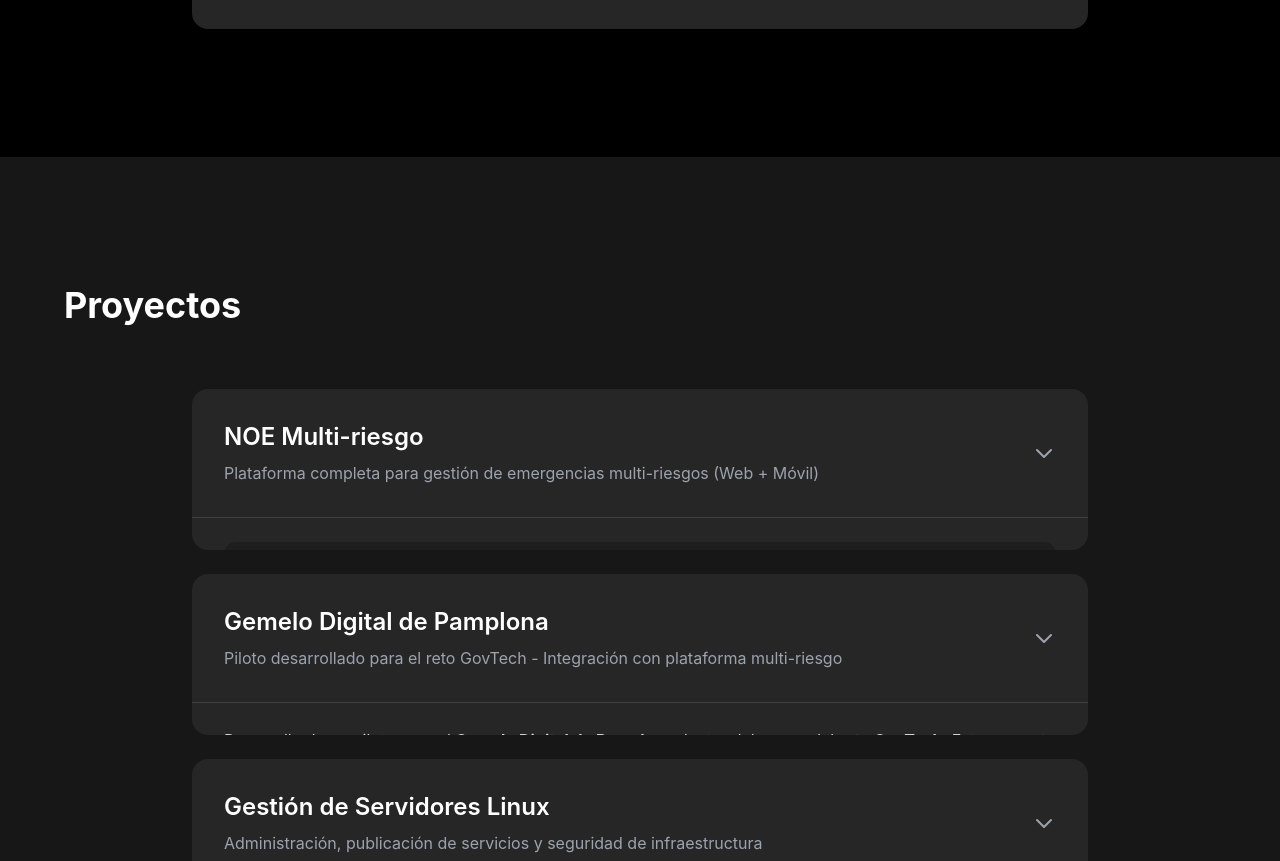
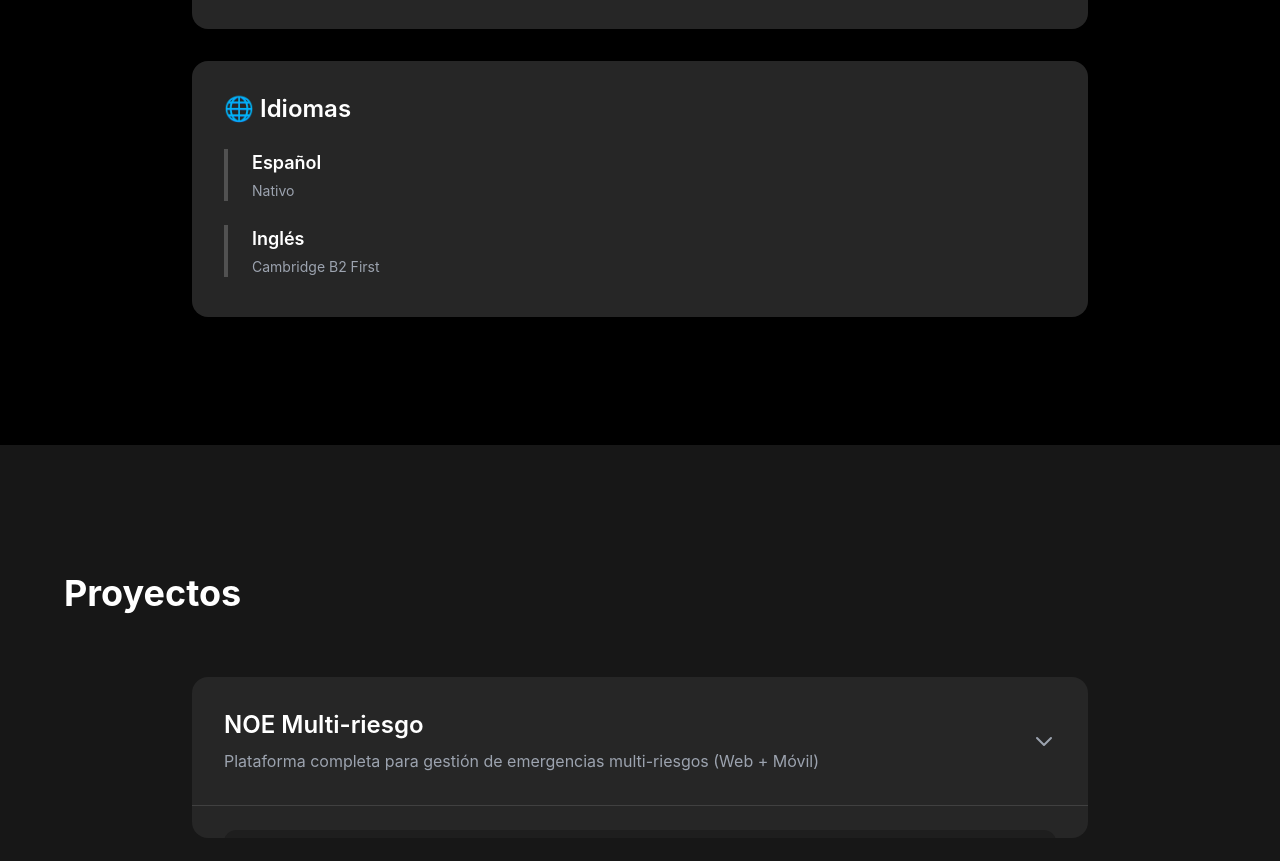
Before and after one commit to ivanarteta/portfolio, a website built with Vite: page index.html in a window 1280 px wide. Shown: the part 2997-3858 px from the top of the page. Built offline with nearby package versions, Linux system fonts and the light colour scheme.

Commit message:
añadido apartado de idiomas en la formacion

```diff
--- a/index.html
+++ b/index.html
@@ -390,6 +390,32 @@
                 </div>
               </div>
             </div>
+
+            <!-- Idiomas -->
+            <div class="bg-neutral-800 rounded-2xl p-8">
+              <h3 class="text-2xl font-semibold mb-6 text-white" data-i18n="languages">🌐 Idiomas</h3>
+              <div class="space-y-6">
+                <!-- Español -->
+                <div class="border-l-4 border-white/20 pl-6">
+                  <h4 class="text-lg font-semibold text-white mb-1" data-i18n="spanish">
+                    Español
+                  </h4>
+                  <p class="text-gray-400 text-sm" data-i18n="native">
+                    Nativo
+                  </p>
+                </div>
+
+                <!-- Inglés -->
+                <div class="border-l-4 border-white/20 pl-6">
+                  <h4 class="text-lg font-semibold text-white mb-1" data-i18n="english">
+                    Inglés
+                  </h4>
+                  <p class="text-gray-400 text-sm mb-2" data-i18n="englishCertification">
+                    Certificación B2 de Cambridge
+                  </p>
+                </div>
+              </div>
+            </div>
           </div>
         </div>
       </section>
--- a/src/translations.js
+++ b/src/translations.js
@@ -59,6 +59,11 @@ export const translations = {
     courseSymfony: "Guía definitiva para crear APIs con Symfony 5 y API Platform",
     courseAWS: "AWS Certified Cloud Practitioner (CLF-C02)",
     hours: "horas",
+    languages: "🌐 Idiomas",
+    spanish: "Español",
+    native: "Nativo",
+    english: "Inglés",
+    englishCertification: "Cambridge B2 First",
 
     // Projects
     projectsTitle: "Proyectos",
@@ -162,6 +167,11 @@ export const translations = {
     courseSymfony: "Complete Guide to Creating APIs with Symfony 5 and API Platform",
     courseAWS: "AWS Certified Cloud Practitioner (CLF-C02)",
     hours: "hours",
+    languages: "🌐 Languages",
+    spanish: "Spanish",
+    native: "Native",
+    english: "English",
+    englishCertification: "Cambridge B2 First",
 
     // Projects
     projectsTitle: "Projects",
```
